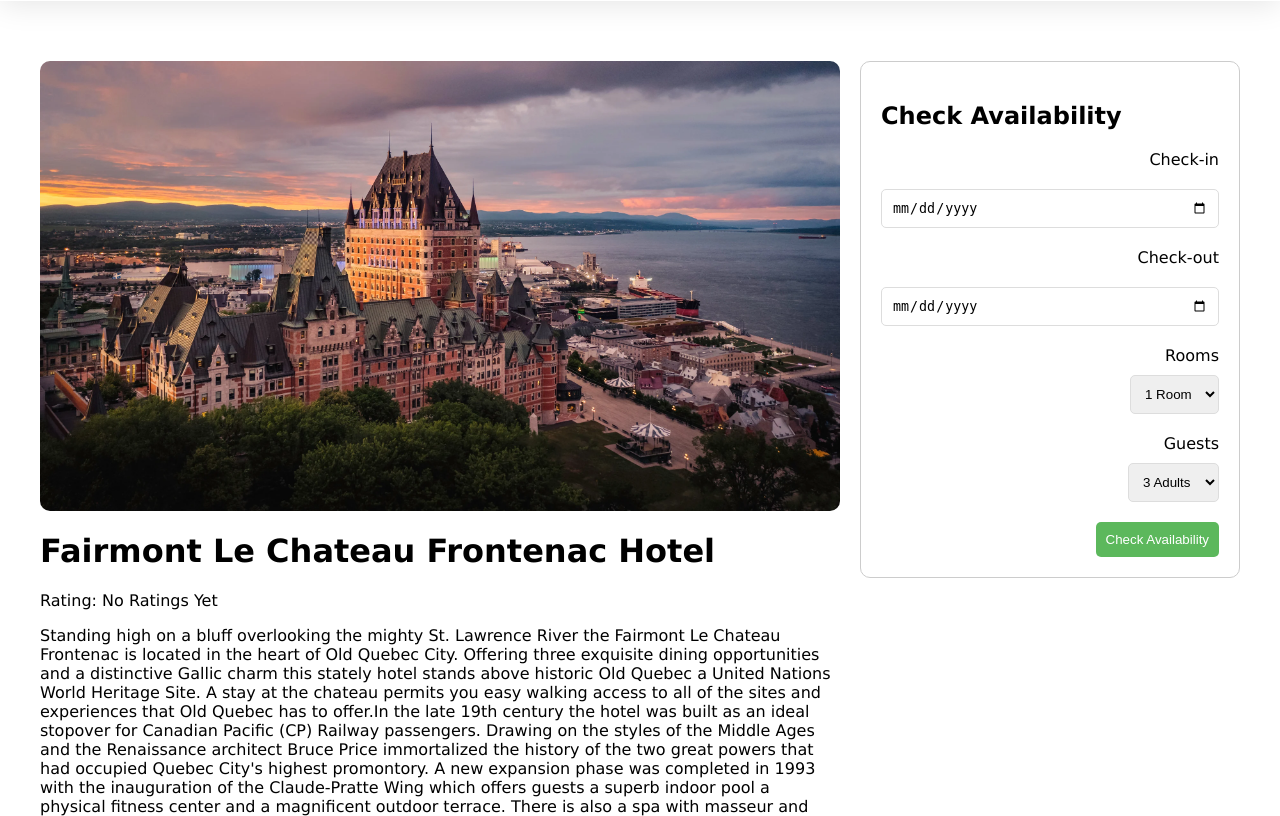
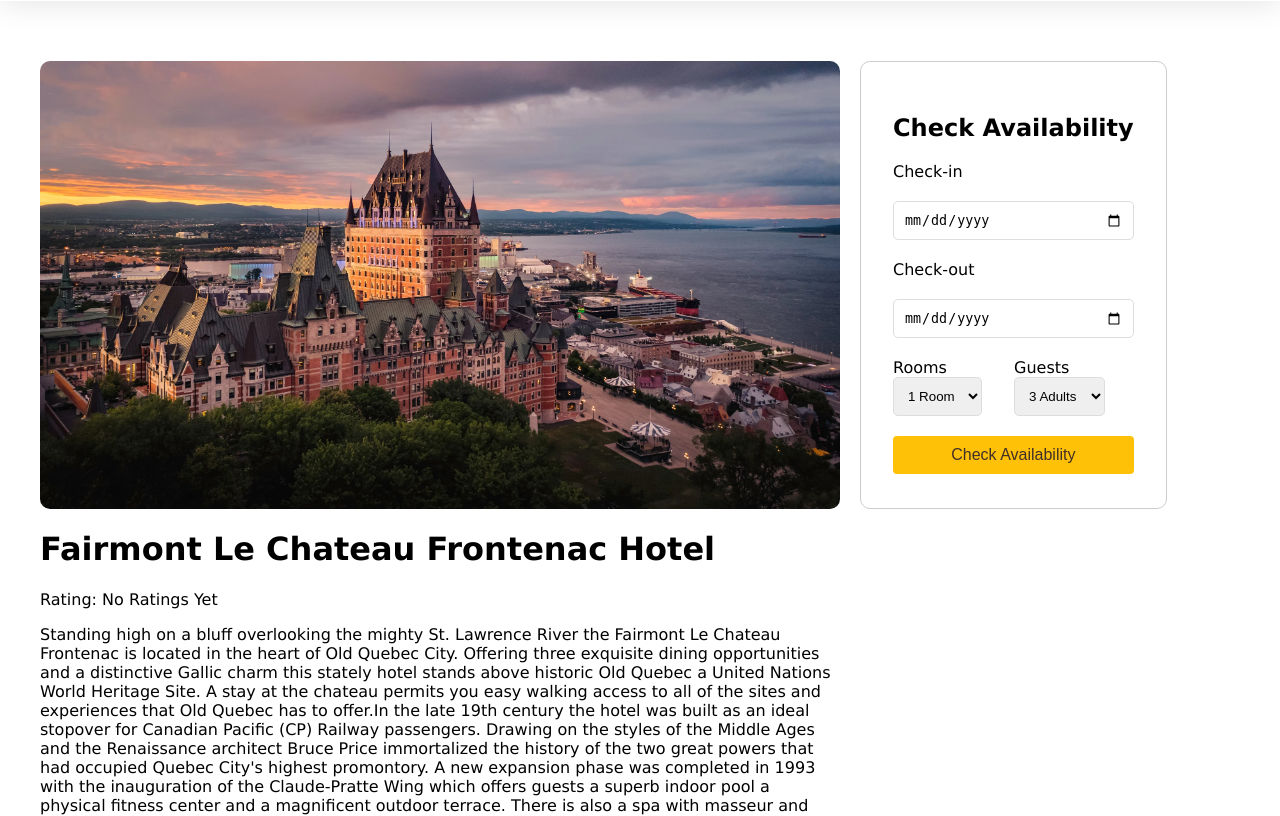
Before and after one commit to Yifei9119/IAT352-PetVentures, a PHP site: page /php/hoteldetails.php?hotelid=1 in a window 1280 px wide. Shown: the part 59-875 px from the top of the page. Run offline with PHP 8.4, Linux system fonts and the light colour scheme; data comes from the database, SQL or seed files in the repository; data that the repository does not hold is empty.

Commit message:
styling for availability form

```diff
--- a/css/hotel.css
+++ b/css/hotel.css
@@ -116,7 +116,8 @@ padding: 0 1rem;
 
 .hotel-img-detail {
     max-width: 100%; /* Image can fill the container */
-    height: auto; /* Maintain aspect ratio */
+    height: 28rem;
+    object-fit: cover;
     border-radius: 10px; /* Optional rounded corners */
 }
 
@@ -138,12 +139,12 @@ padding: 0 1rem;
 .availability-check {
     flex-grow: 1;
     margin-left: 20px; /* Spacing between the content and the sidebar */
-    padding: 20px;
+    padding: 2rem;
     border: 1px solid #ccc;
     border-radius: 10px;
     margin-top:20px;
-    height:fit-content;
-
+    height:28rem;
+    width:fit-content;
 }
 /* Responsive adjustments */
 @media (max-width: 768px) {
@@ -161,6 +162,7 @@ padding: 0 1rem;
     display: flex;
     flex-direction: column;
     gap: 10px;
+    align-items: flex-start;
 }
 
 .availability-check input[type='date'],
@@ -171,14 +173,19 @@ padding: 0 1rem;
     border-radius: 5px;
 }
 
-.availability-check button {
+.flex-inline{
+    display:flex;
+    gap:2rem;
+}
+
+/* .availability-check input[type='submit']{
     padding: 10px;
     background-color: #5cb85c;
     color: white;
     border: none;
     border-radius: 5px;
     cursor: pointer;
-}
+} */
 
 .availability-check button:hover {
     background-color: #4cae4c;
--- a/css/registerLogin.css
+++ b/css/registerLogin.css
@@ -46,7 +46,7 @@ input[type=submit] {
 }
 
 /* Hover effect for the submit button */
-input[type=submit]:hover {
+input[type=submit]:hover, .loginRegister a:hover {
     opacity: 0.8;
 }
 
--- a/php/hoteldetails.php
+++ b/php/hoteldetails.php
@@ -163,17 +163,18 @@ echo "<label for='check-in'>Check-in</label>";
 echo "<input type='date' id='check-in' name='check-in'>";
 echo "<label for='check-out'>Check-out</label>";
 echo "<input type='date' id='check-out' name='check-out'>";
-echo "<label for='rooms'>Rooms</label>";
+
+echo "<div class='flex-inline'><div><label for='rooms'>Rooms</label>";
 echo "<select id='rooms' name='rooms'>";
 echo "<option value='1'>1 Room</option>";
 // ... More options ...
-echo "</select>";
-echo "<label for='guests'>Guests</label>";
+echo "</select></div>";
+echo "<div><label for='guests'>Guests</label>";
 echo "<select id='guests' name='guests'>";
 echo "<option value='3'>3 Adults</option>";
 // ... More options ...
-echo "</select>";
-echo "<button type='submit'>Check Availability</button>";
+echo "</select></div></div>";
+echo "<input type='submit' value='Check Availability'>";
 echo "</form>";
 echo "</div>"; // Close availability-check
 
```
Also changed, not shown: images/hotels/OldStoneInn.jpeg, 2 other files.
